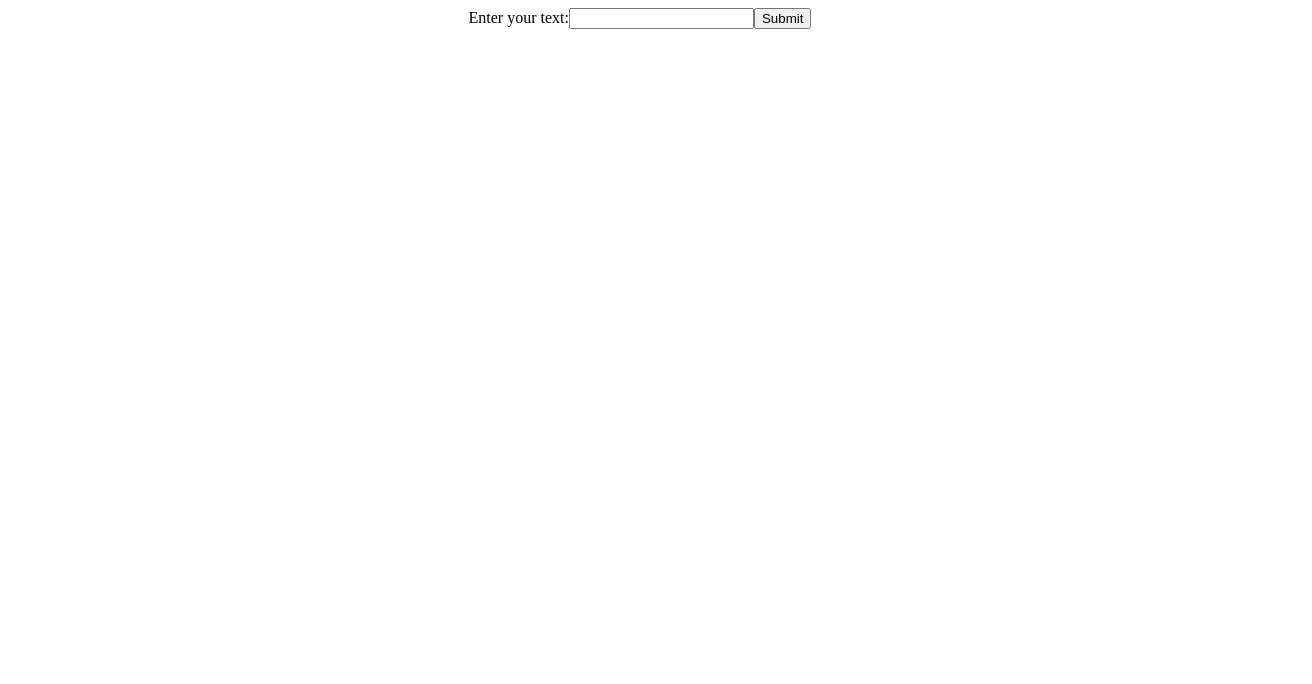
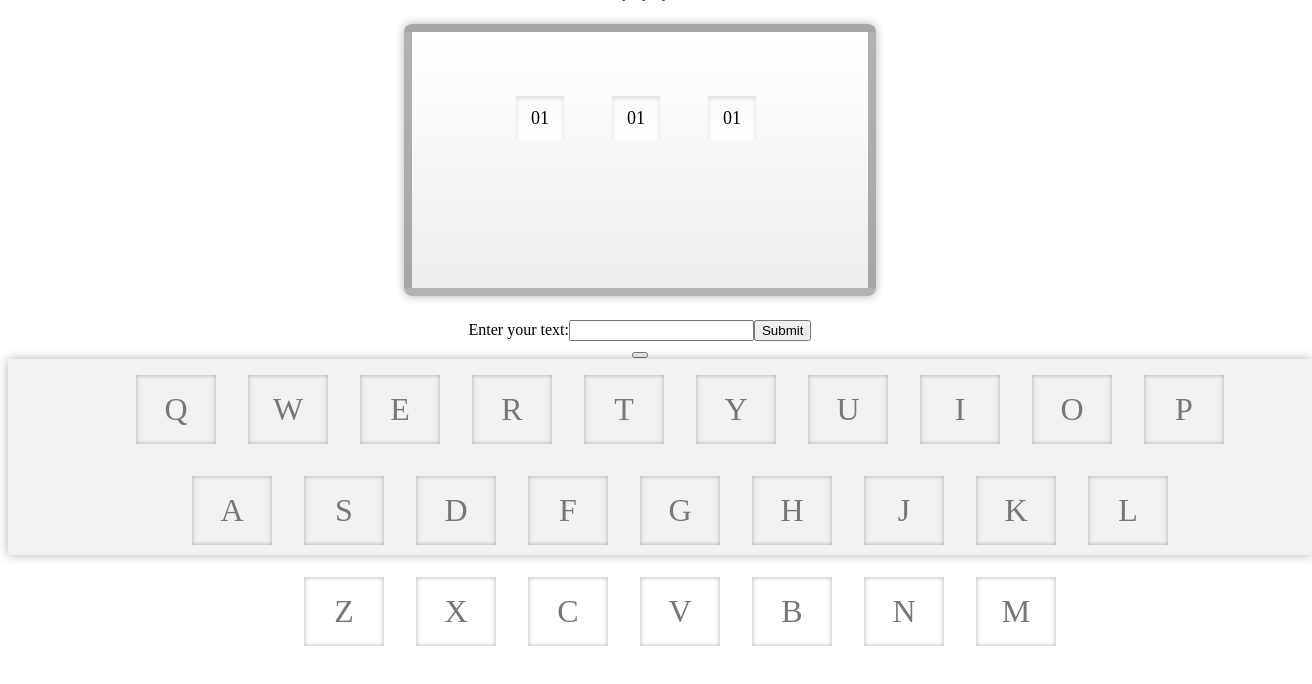
Before and after one commit to christian6404/enigma-machine, a React (Create React App) app: page / in a window 1280 px wide. Shown: the top 684 px of the page, 1312 px wide, since content can reach past the window. Built offline with nearby package versions, Linux system fonts and the light colour scheme.

Commit message:
adding keyboard

```diff
--- a/src/components/Rotors.js
+++ b/src/components/Rotors.js
@@ -84,3 +84,125 @@ export const rotor3 = {
   25: 25,
   26: 26,
 };
+
+var Enigma = (function () {
+
+
+  var Rotor,
+    Rotors = [],
+    Alphabet = 'ABCDEFGHIJKLMNOPQRSTUVWXYZ',
+    alphaDecode = {},
+    alphaEncode = {};
+
+
+  return {
+    Initialise: function () {
+      // Defining the Rotor function and its methods
+      Rotor = (function () {
+        class Rotor {
+          constructor(rotorSettings, turnover, startPosition) {
+            this.id = Rotors.length;
+            this.currentPosition = 0;
+            this.currentReversePosition = 0;
+            this.turnover = turnover;
+            this.mapLength = rotorSettings.length;
+            this.element = '';
+
+            if (startPosition) {
+              this.currentPosition = startPosition;
+              this.currentReversePosition = parseInt('-' + startPosition);
+            }
+
+            this.map = {};
+
+            this.reverse = {};
+
+            this.setMap(rotorSettings);
+            document.body.addEventListener('tickOver', this.tickOver);
+            this.element.onchange = Enigma.getRotorInput;
+
+            if (startPosition) {
+              this.element.value = this.pad(this.currentPosition + 1);
+            }
+          }
+          setMap(rotorSettings) {
+            if (rotorSettings !== undefined) {
+              for (var i = 0; i < rotorSettings.length; i++) {
+                var mapLetter = Alphabet[i];
+                this.map[mapLetter] = rotorSettings[i];
+                this.reverse[rotorSettings[i]] = mapLetter;
+              }
+            }
+
+            this.element = document.getElementById('rotor_' + this.id);
+          }
+          tick() {
+            if (this.mapLength - 1 === this.currentPosition) {
+              this.currentPosition = 0;
+              this.currentReversePosition = 0;
+            } else {
+              this.currentPosition++;
+              this.currentReversePosition--;
+            }
+
+            if (this.currentPosition === this.turnover) {
+              Enigma.Trigger('tickOver', this.id);
+            }
+
+            this.element.value = this.pad(this.currentPosition + 1);
+            this.element.classList.add('run');
+
+            return this.currentPosition;
+          }
+          setRotor(val) {
+            if (val === 0) {
+              this.currentPosition = 0;
+              this.currentReversePosition = 0;
+            } else {
+              this.currentPosition = val;
+              this.currentReversePosition = parseInt('-' + val);
+            }
+
+            this.element.value = this.pad(this.currentPosition + 1);
+            this.element.classList.add('run');
+            Enigma.ShiftRotors();
+          }
+          tickOver(request) {
+            if (Rotors[request.detail + 1] !== undefined) {
+              Rotors[request.detail + 1].tick();
+            }
+          }
+          convertLetter(letter, reverse) {
+            if (reverse) {
+              letter = Enigma.ReverseOffset(letter, this.currentReversePosition);
+              letter = alphaDecode[this.reverse[alphaEncode[letter]]];
+              return Enigma.ReverseOffset(letter, this.currentReversePosition);
+            } else {
+              letter = Enigma.Offset(letter, this.currentPosition);
+              letter = alphaDecode[this.map[alphaEncode[letter]]];
+              return Enigma.Offset(letter, this.currentPosition);
+            }
+          }
+          pad(val) {
+            val += '';
+            return val.length === 2 ? val : '0' + val;
+          }
+        }
+
+
+
+
+
+
+
+
+
+
+
+
+
+        return Rotor;
+      })();
+    },
+  };
+})
--- a/src/pages/Home.js
+++ b/src/pages/Home.js
@@ -3,11 +3,6 @@ import "../styles/Home.css";
 import "../components/Plugboard";
 import { plugBoard } from "../components/Plugboard";
 import { rotor1, rotor2, rotor3 } from "../components/Rotors";
-
-//TODO:
-//plugBoard needs to have user input change the values
-//rotors need to have the starting position for each rotor not go past 26 and continue to 1 after 26
-//rotors need to have rotation, rotor 1 will rotate
 
 function enigmaMachine(
   input,
@@ -25,13 +20,73 @@ function enigmaMachine(
 
 console.log(enigmaMachine("hello world"));
 
+const EnigmaOutput = () => {
+  return (
+    <div className="output">
+      <button id="flick" name="flick" type="button" aria-label="Change Output View"></button>
+
+      <ol className="lamps">
+        <li className="q">q</li>
+        <li className="w">w</li>
+        <li className="e">e</li>
+        <li className="r">r</li>
+        <li className="t">t</li>
+        <li className="y">y</li>
+        <li className="u">u</li>
+        <li className="i">i</li>
+        <li className="o">o</li>
+        <li className="p">p</li>
+
+        <li className="space"></li>
+
+        <li className="a">a</li>
+        <li className="s">s</li>
+        <li className="d">d</li>
+        <li className="f">f</li>
+        <li className="g">g</li>
+        <li className="h">h</li>
+        <li className="j">j</li>
+        <li className="k">k</li>
+        <li className="l">l</li>
+
+        <li className="space"></li>
+
+        <li className="z">z</li>
+        <li className="x">x</li>
+        <li className="c">c</li>
+        <li className="v">v</li>
+        <li className="b">b</li>
+        <li className="n">n</li>
+        <li className="m">m</li>
+      </ol>
+
+      <div className="encrypted" id="output"></div>
+    </div>
+  );
+};
+
 function Home() {
   return (
     <div className="Home">
       <form>
-        <label for="inputBox">Enter your text:</label>
+        <div className="rotors">
+          <input type="text" maxLength="2" id="rotor_2" value="01" autoComplete="off" />
+          <span className="cog"></span>
+
+          <input type="text" maxLength="2" id="rotor_1" value="01" autoComplete="off" />
+          <span className="cog"></span>
+
+          <input type="text" maxLength="2" id="rotor_0" value="01" autoComplete="off" />
+          <span className="cog"></span>
+
+          <button className="set" id="set" type="button">Set</button>
+        </div>
+
+        <label htmlFor="inputBox">Enter your text:</label>
         <input type="text" id="inputBox" name="inputBox" />
         <input type="submit" value="Submit" />
+
+        <EnigmaOutput />
       </form>
     </div>
   );
--- a/src/styles/Home.css
+++ b/src/styles/Home.css
@@ -0,0 +1,155 @@
+.lamps {
+text-align: center;
+width: 100%;
+height: 180px;
+padding-top: 1rem;
+margin: 0;
+position: relative;
+z-index: 2;
+box-shadow: 0 0 10px rgba(0, 0, 0, 0.3);
+background: #F2F2F2;
+}
+
+.lamps li {
+text-transform: uppercase;
+width: 2.5em;
+color: #777;
+box-shadow: inset 0 0 5px rgba(0, 0, 0, 0.3);
+padding: 0.5em 0;
+font-size: 2em;
+display: inline-block;
+margin: 0 0.5em 1em;
+}
+
+.lamps li.space {
+display: block;
+height: 0;
+width: auto;
+margin: 0;
+padding: 0;
+border: none;
+}
+
+.lamps li.active {
+text-shadow: 0 0 20px #FFD700;
+color: #FFD700;
+}
+
+.rotors {
+border-radius: 0.5rem;
+box-shadow: 0 0 10px rgba(0, 0, 0, 0.3);
+border: 0.5rem solid rgba(0, 0, 0, 0.3);
+text-align: center;
+background: linear-gradient(to bottom, #FFF 0%, #EEE 100%);
+position: relative;
+height: 12rem;
+padding: 4rem 0 0 2.5rem;
+margin: 1.5rem auto;
+width: 26rem;
+font-size: 0;
+}
+
+.rotors:before {
+content: '...';
+position: absolute;
+color: #333;
+letter-spacing: 0.8rem;
+text-align: center;
+font-size: 1.75rem;
+line-height: 0;
+width: 100%;
+left: 0.625rem;
+top: -2.5rem;
+}
+
+.rotors .set {
+-webkit-transform: translateY(-50%);
+-ms-transform: translateY(-50%);
+transform: translateY(-50%);
+position: absolute;
+right: 1.5rem;
+top: 50%;
+background: #777;
+border: none;
+box-shadow: none;
+line-height: 1;
+color: #FFF;
+border-radius: 50%;
+width: 2.5rem;
+height: 2.5rem;
+font: inherit;
+font-size: 1rem;
+cursor: pointer;
+transition: 300ms all;
+opacity: 0;
+visibility: hidden;
+}
+
+.rotors .set:hover {
+background: #999;
+}
+
+.rotors .cog {
+vertical-align: middle;
+transition: 250ms background-position;
+-webkit-transform: translateY(-50%);
+-ms-transform: translateY(-50%);
+transform: translateY(-50%);
+content: '';
+position: absolute;
+height: 8rem;
+width: 1rem;
+margin: 0 0 0 -1.5rem;
+top: 50%;
+}
+
+.rotors .run+.cog {
+background-position: 0 3px;
+}
+
+.rotors input {
+vertical-align: middle;
+box-shadow: inset 0 2px 4px #DDD;
+background: linear-gradient(to bottom, #F9F9F9 0%, #FFF 100%);
+height: 2.75rem;
+border-bottom: 0.25rem solid #444;
+padding: 0 0.25rem;
+display: inline-block;
+border: none;
+width: 2.5rem;
+text-align: center;
+font: inherit;
+font-size: 1.125rem;
+margin: 0 3rem 0 0;
+}
+
+.rotors input:focus~.set {
+opacity: 1;
+visibility: visible;
+}
+
+@media screen and (max-width: 630px) {
+.rotors {
+width: 90%;
+}
+}
+
+@media screen and (max-width: 400px) {
+.rotors {
+padding-left: 3%;
+}
+
+.rotors input {
+margin-right: 2.5rem;
+}
+
+.rotors input:last-child {
+margin-right: 0;
+}
+}
+
+@media screen and (max-width: 330px) {
+.rotors {
+padding-left: 0;
+}
+}
```
